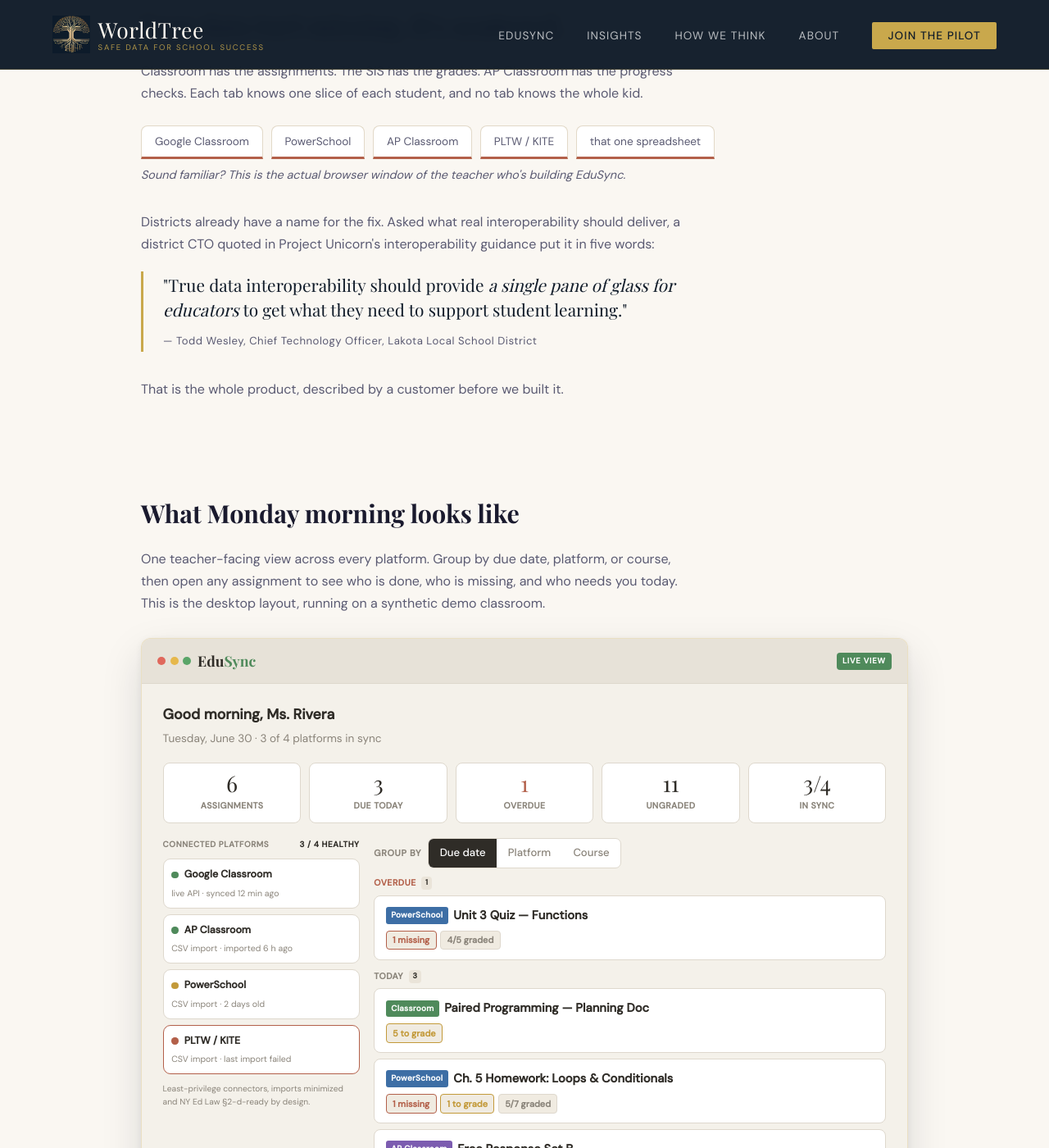
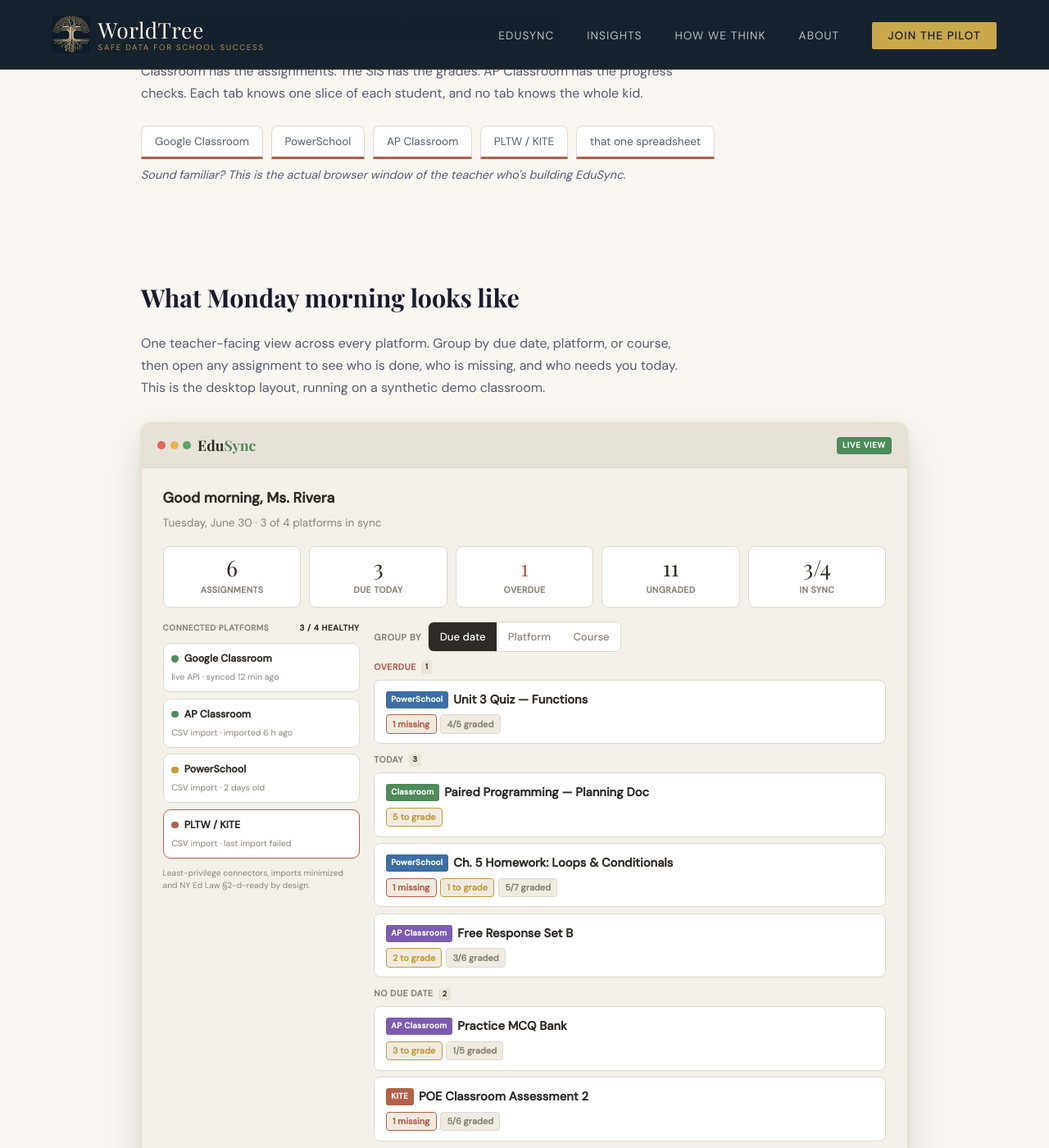
Before and after one commit to kyle-sherman-projects/worldtreeai.org, a Jekyll site: the page built from edusync.html, in a window 1280 px wide and 1400 px high, scrolled down 685 px. Shown: the whole window at 82% size. Built offline with Jekyll 4.4.1, drawn with Linux system fonts in a browser that asks for light colours; some web fonts are replaced; some of the changed text lies outside the part shown.

Commit message:
Move the district CTO pull quote below the EduSync dashboard preview
The "single pane of glass" quote now follows the dashboard preview and
leads into "Three things we refuse to compromise on," so the reader sees
the unified view before a customer names it. Reworded the lead-in from
"a name for the fix" to "a name for that view" to point at the preview
now above it.

Pure relocation - the scattered-data section, tab chips and section
headers are unchanged.

Co-Authored-By: Claude Opus 5 <noreply@anthropic.com>

```diff
--- a/edusync.html
+++ b/edusync.html
@@ -30,16 +30,6 @@ description: >-
     <span class="tab-chip">that one spreadsheet</span>
   </div>
   <p class="tabs-note">Sound familiar? This is the actual browser window of the teacher who's building EduSync.</p>
-
-  <p class="es-quote-lead">Districts already have a name for the fix. Asked what real interoperability
-     should deliver, a district CTO quoted in Project Unicorn's interoperability guidance put it in
-     five words:</p>
-  <blockquote class="es-pullquote">
-    <p>"True data interoperability should provide <em>a single pane of glass for educators</em> to get
-       what they need to support student learning."</p>
-    <div class="who">— Todd Wesley, Chief Technology Officer, Lakota Local School District</div>
-  </blockquote>
-  <p class="es-quote-lead">That is the whole product, described by a customer before we built it.</p>
 </section>
 
 <section class="es-preview-section">
@@ -50,6 +40,16 @@ description: >-
   <div data-edusync-preview data-variant="wide" aria-label="EduSync desktop dashboard preview, using a synthetic demo classroom"></div>
   <p class="es-preview-note">Synthetic classroom: every student is fictional. Every count is derived from the
      rows below it. No real student data appears in marketing, ever.</p>
+
+  <p class="es-quote-lead">Districts have a name for that view. Asked what real interoperability
+     should deliver, a district CTO quoted in Project Unicorn's interoperability guidance put it in
+     five words:</p>
+  <blockquote class="es-pullquote">
+    <p>"True data interoperability should provide <em>a single pane of glass for educators</em> to get
+       what they need to support student learning."</p>
+    <div class="who">— Todd Wesley, Chief Technology Officer, Lakota Local School District</div>
+  </blockquote>
+  <p class="es-quote-lead">That is the whole product, described by a customer before we built it.</p>
 </section>
 
 <section>
```
